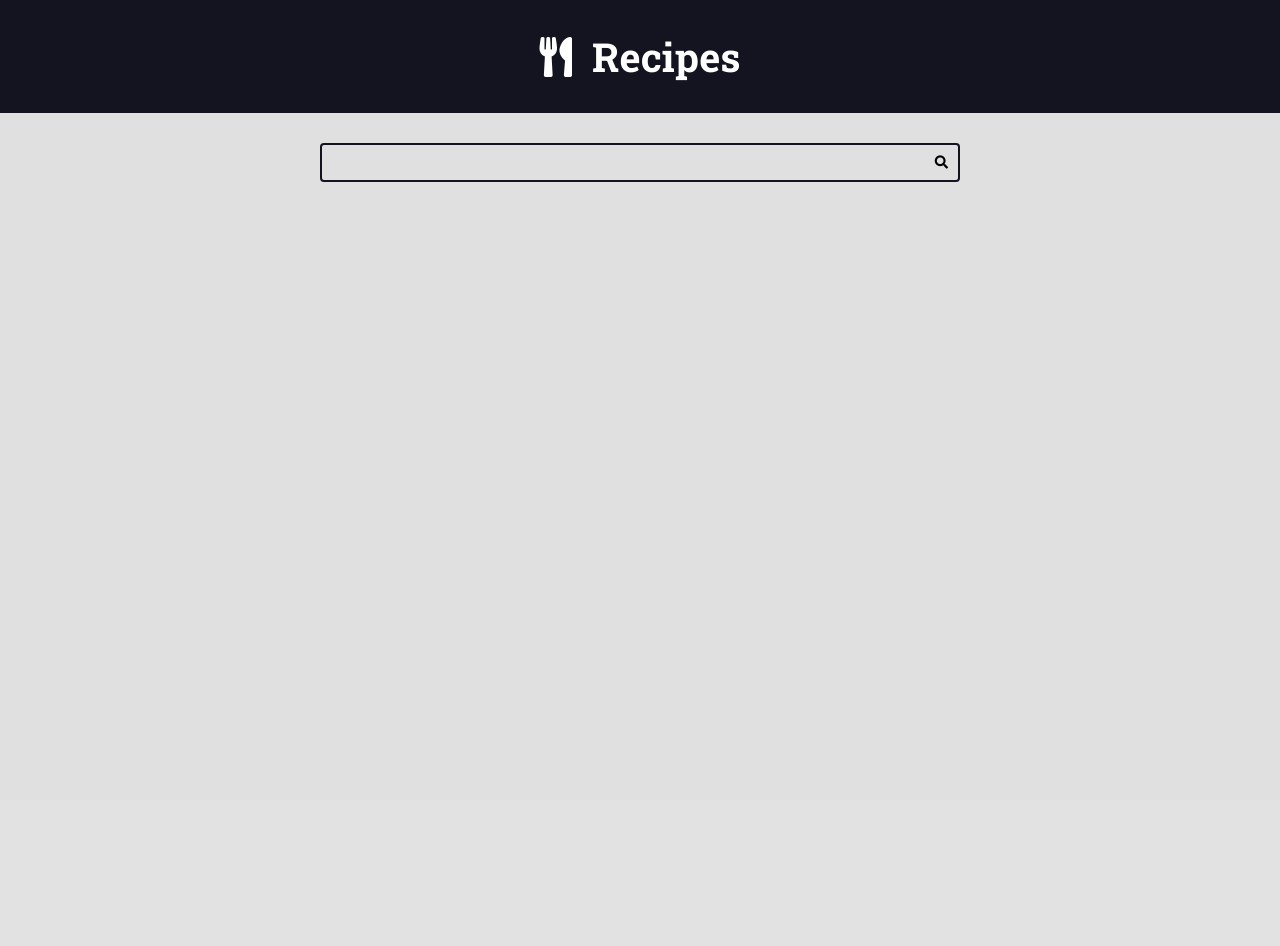
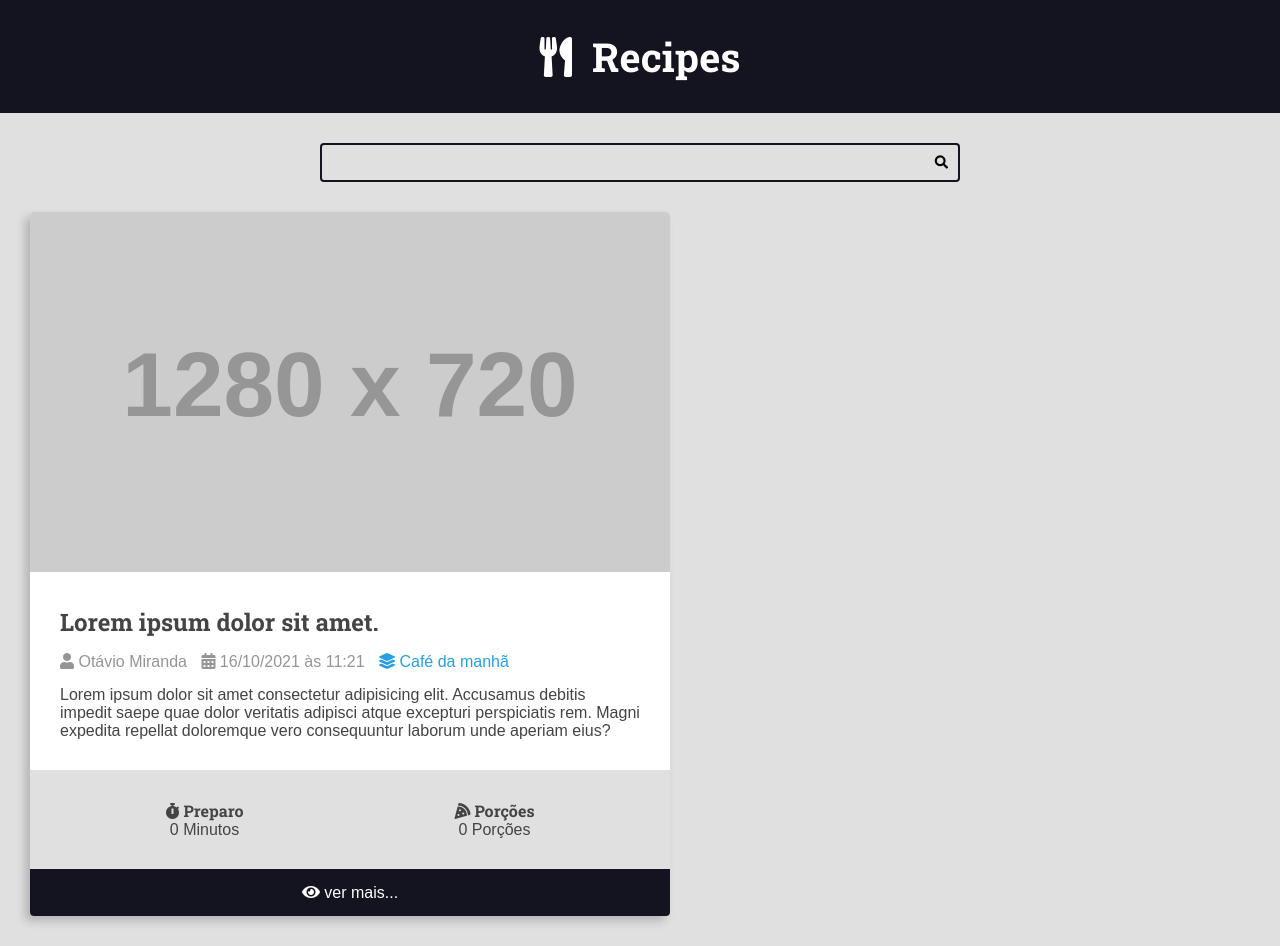
Before and after one commit to Rafael-Mota-Moraes/receitas-django, a Django app: page / in a window 1280 px wide. Before the commit the page ends 182 px from the top, so only its background shows below. Run offline with Django 5.2, Linux system fonts and the light colour scheme; grey boxes labelled with a size stand in for pictures from a placeholder-image service; some libraries are stand-ins or nearby versions.

Commit message:
card receita

```diff
--- a/recipes/templates/recipes/pages/home.html
+++ b/recipes/templates/recipes/pages/home.html
@@ -6,7 +6,62 @@
 
   <main class="main-content-container">
     <div class="main-content container main-content-list">
+
+      <div class="recipe recipe-list-item">
+        <div class="recipe-cover">
+          <img src="https://placehold.co/1280x720/269fe6/FFFFFF/png" alt="Temporário">
+        </div>
+        <div class="recipe-title-container">
+          <h2 class="recipe-title">Lorem ipsum dolor sit amet.</h2>
+        </div>
+        <div class="recipe-author">
+          <span class="recipe-author-item">
+            <i class="fas fa-user"></i>
+            Otávio Miranda
+          </span>
+          <span class="recipe-author-item">
+            <i class="fas fa-calendar-alt"></i>
+            16/10/2021 às 11:21
+          </span>
+          <span class="recipe-author-item">
+            <a href="/recipes/category/cafe-da-manha/">
+              <i class="fas fa-layer-group"></i>
+              <span>Café da manhã</span>
+            </a>
+          </span>
+        </div>
+
+        <div class="recipe-content">
+          <p>Lorem ipsum dolor sit amet consectetur adipisicing elit. Accusamus debitis impedit saepe quae dolor veritatis adipisci atque excepturi perspiciatis rem. Magni expedita repellat doloremque vero consequuntur laborum unde aperiam eius?</p>
+        </div>
+        <div class="recipe-meta-container">
+          <div class="recipe-meta recipe-preparation">
+            <h3 class="recipe-meta-title"><i class="fas fa-stopwatch"></i> Preparo</h3>
+            <div class="recipe-meta-text">
+              0 Minutos
+            </div>
+          </div>
+          <div class="recipe-meta recipe-servings">
+            <h3 class="recipe-meta-title"><i class="fas fa-pizza-slice"></i> Porções</h3>
+            <div class="recipe-meta-text">
+              0 Porções
+            </div>
+          </div>
+        </div>
+
+        <footer class="recipe-footer">
+          <a class="recipe-read-more button button-dark button-full-width" href="/recipes/3/">
+            <i class="fas fa-eye"></i>
+            <span>ver mais...</span>
+          </a>
+        </footer>
+      </div>
+
+
+
+
     </div>
   </main>
 </body>
+
 </html>
--- a/recipes/templates/recipes/partials/head.html
+++ b/recipes/templates/recipes/partials/head.html
@@ -75,6 +75,7 @@
       font-size: 1.6rem;
       font-family: var(--font-primary);
       background: var(--color-gray-1);
+      color: var(--color-dark-text);
     }
 
     h1, h2, h3, h4, h5, h6 {
@@ -159,6 +160,93 @@
       grid-template-columns: repeat(auto-fit, minmax(340px, 1fr)) ;
       gap: var(--spacing-gutter-large);
     }
+
+    .recipe {
+      background: var(--color-white);
+      box-shadow: -5px 5px 10px rgba(0, 0, 0, .2);
+      transform: scale(1);
+      transition: all 300ms ease-in-out;
+      border-radius: .4rem;
+      overflow: hidden;
+    }
+
+    .recipe img {
+      max-width: 100%;
+    }
+
+    .recipe-list-item {
+      max-width: 64rem;
+    }
+
+    .recipe-list-item:hover {
+      transform: scale(1.03);
+      box-shadow: -10px 8px 18px rgba(0, 0, 0, .5);
+    }
+
+    .recipe-title-container {
+      padding: var(--spacing-gutter-medium);
+      padding-bottom: calc(var(--spacing-gutter-medium)/2);
+    }
+
+    .recipe-author {
+      padding: 0 var(--spacing-gutter-medium);
+    }
+
+    .recipe-content {
+      padding: var(--spacing-gutter-medium);
+      padding-top: calc(var(--spacing-gutter-medium)/2);
+    }
+
+    .recipe-author-item {
+      color: var(--color-gray-4);
+      margin-right: 1rem;
+    }
+
+    .recipe-author a {
+      color: var(--color-primary);
+      transition: all 300ms ease-in-out;
+      text-decoration: none;
+    }
+
+    .recipe-author a:hover {
+      color: var(--color-primary-dark);
+    }
+
+    .recipe-meta-container {
+      display: flex;
+      flex-flow: row wrap;
+      padding: var(--spacing-gutter-medium);
+      background: var(--color-gray-1);
+    }
+
+    .recipe-meta {
+      display: flex;
+      flex-flow: column nowrap;
+      flex-shrink: 1;
+      flex-grow: 1;
+      text-align: center;
+    }
+
+    .recipe-meta-title {
+      font-size: 1.6rem;
+    }
+
+    .recipe-footer a {
+      background: var(--color-primary-dark);
+      display: block;
+      flex-flow: row nowrap;
+      color: var(--color-white);
+      text-decoration: none;
+      text-align: center;
+      line-height: 100%;
+      padding: 1.5rem var(--spacing-gutter-medium);
+      transition: all 300ms ease-in-out;
+    }
+
+
+    .recipe-footer a:hover {
+      filter: brightness(2);
+    }
   </style>
 
 
```
